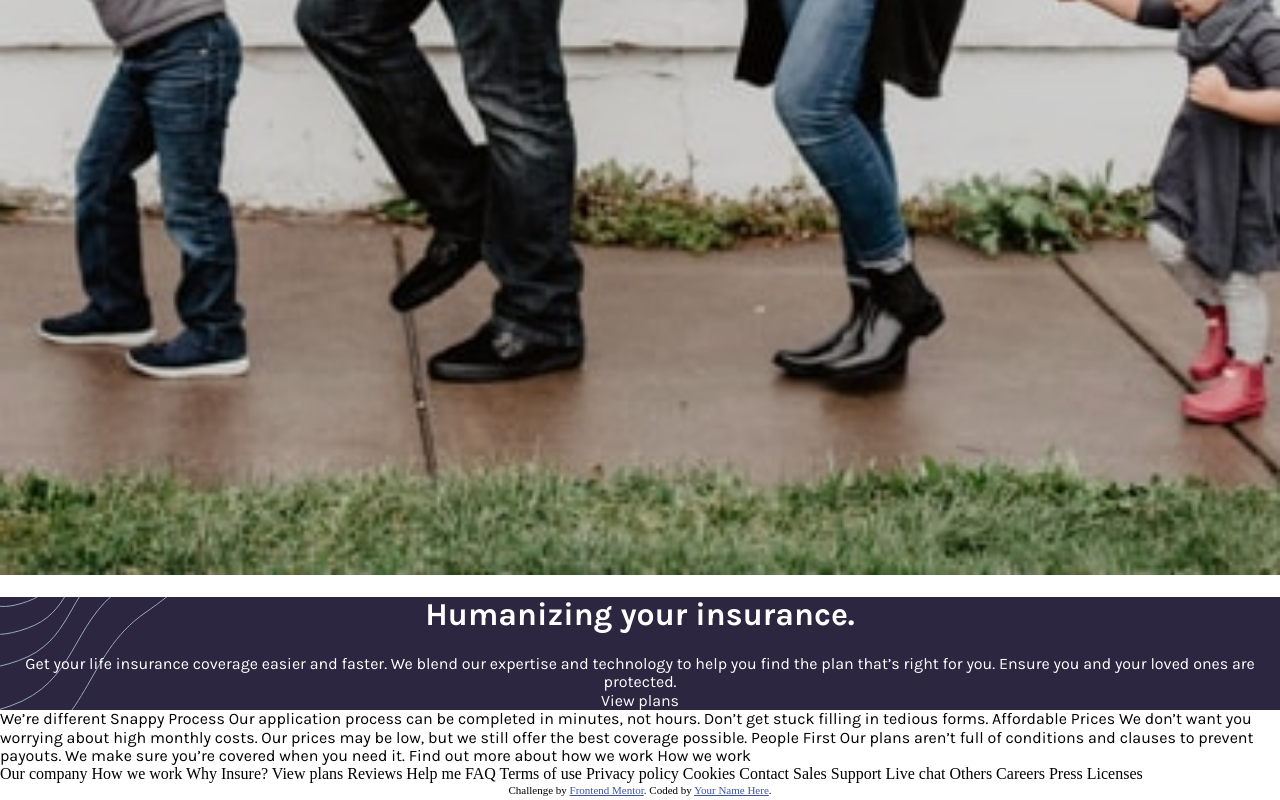
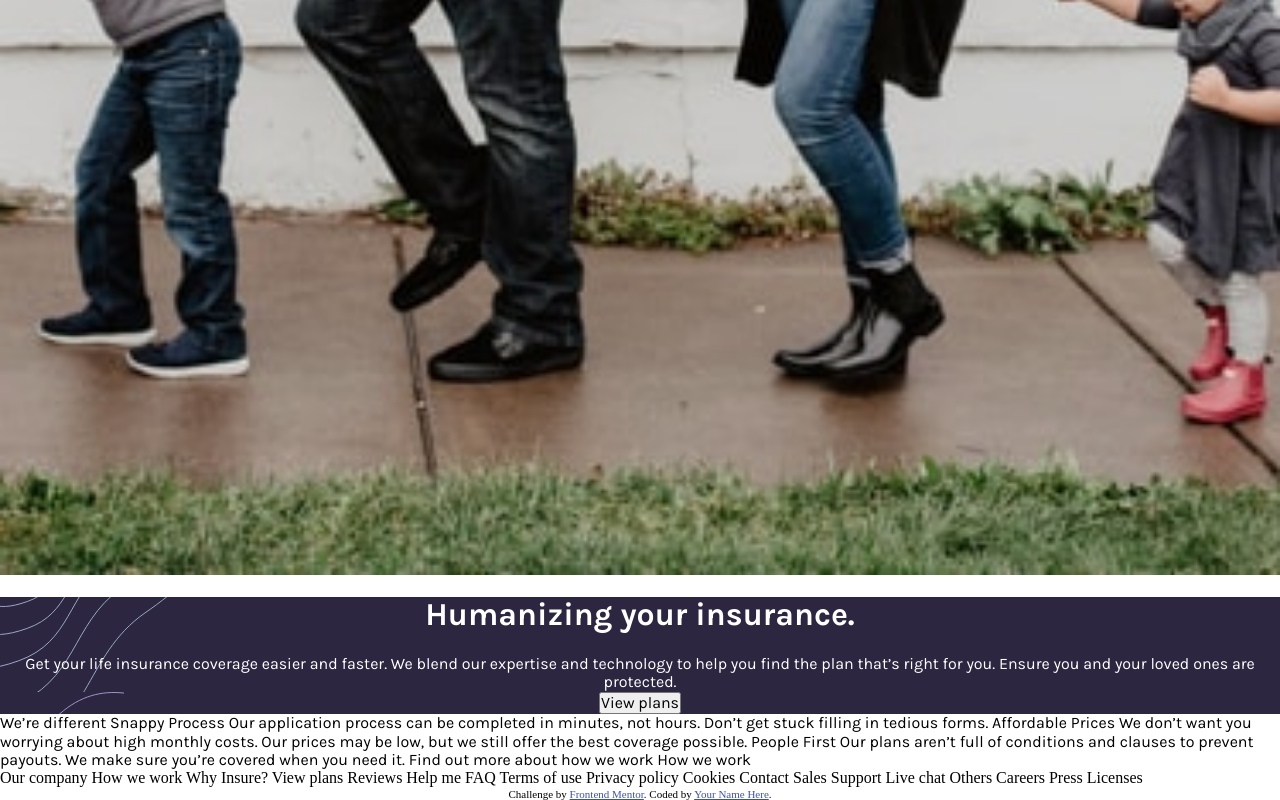
Before and after one commit to Viktronija/Insurance-landing-page, a plain HTML site: page index.html in a window 1280 px wide. Shown: the part 1014-1814 px from the top of the page. Drawn offline with nearby package versions, Linux system fonts and the light colour scheme.

Commit message:
changes to humanizing

```diff
--- a/index.html
+++ b/index.html
@@ -41,14 +41,17 @@
   <img class="desktop intro" src="images/image-intro-desktop.jpg" alt="intro picture">
 </section>
 <section class="humanizing">
+  <div class="left-intro">
   <h1> Humanizing your insurance.</h1>
 
   <p> Get your life insurance coverage easier and faster. We blend our expertise
   and technology to help you find the plan that’s right for you. Ensure you
   and your loved ones are protected.
 </p>
-
-  View plans
+</div>
+<div class="right-intro">
+  <button class="plans"> View plans</button>
+</div>
 </section>
   We’re different
 
--- a/style.css
+++ b/style.css
@@ -48,11 +48,19 @@ main {
 
 
 .humanizing {
-    background-image: url(images/bg-pattern-intro-left-mobile.svg);
-    background-repeat: no-repeat;
     background-color: var(--violetd);
     color: white;
     text-align: center;
+}
+
+.left-intro {
+    background-image: url(images/bg-pattern-intro-left-mobile.svg);
+    background-repeat: no-repeat;
+}
+
+.right-intro {
+    background-image: url(images/bg-pattern-intro-right-mobile.svg);
+    background-repeat: no-repeat;
 }
 
 .desktop {
```
